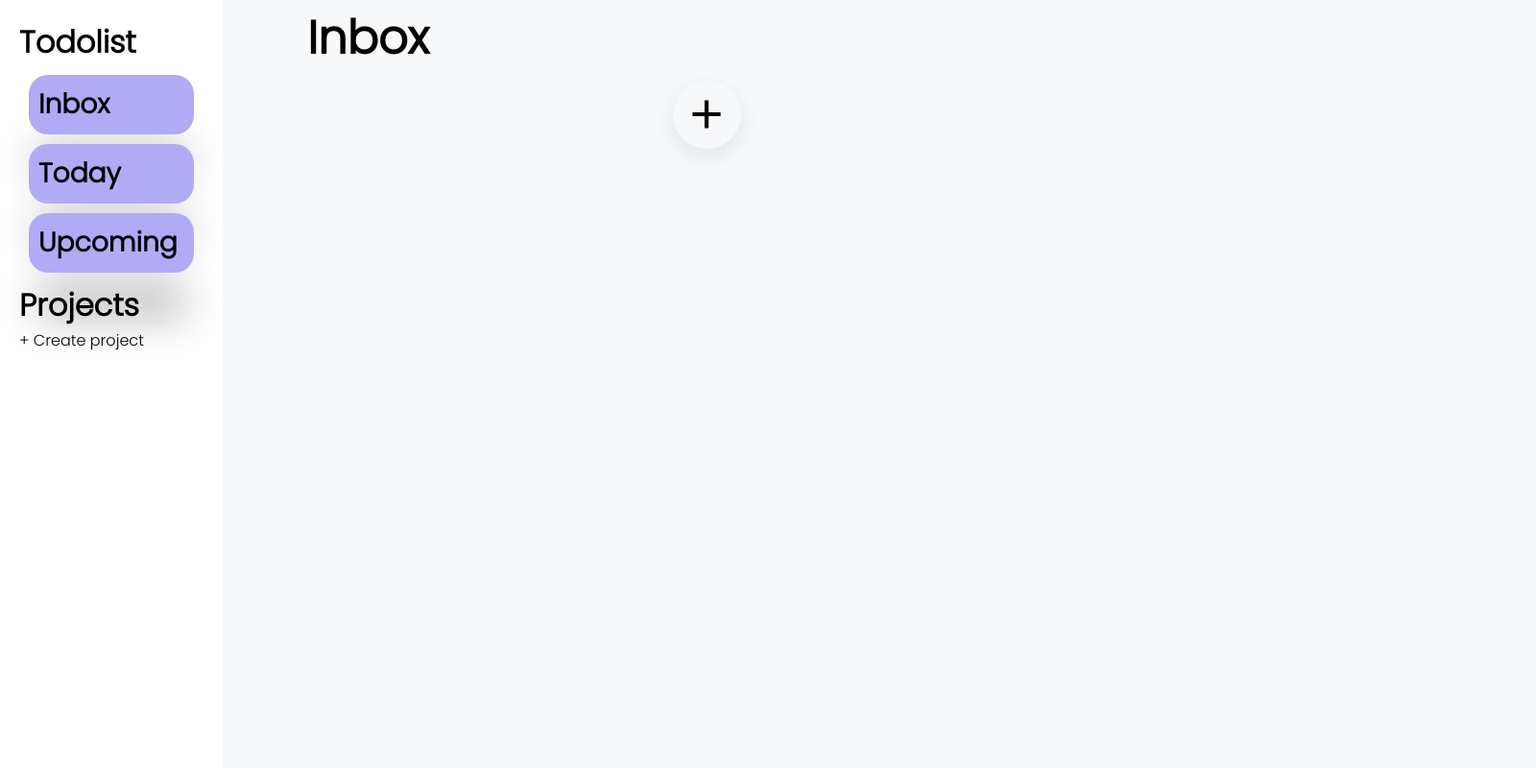
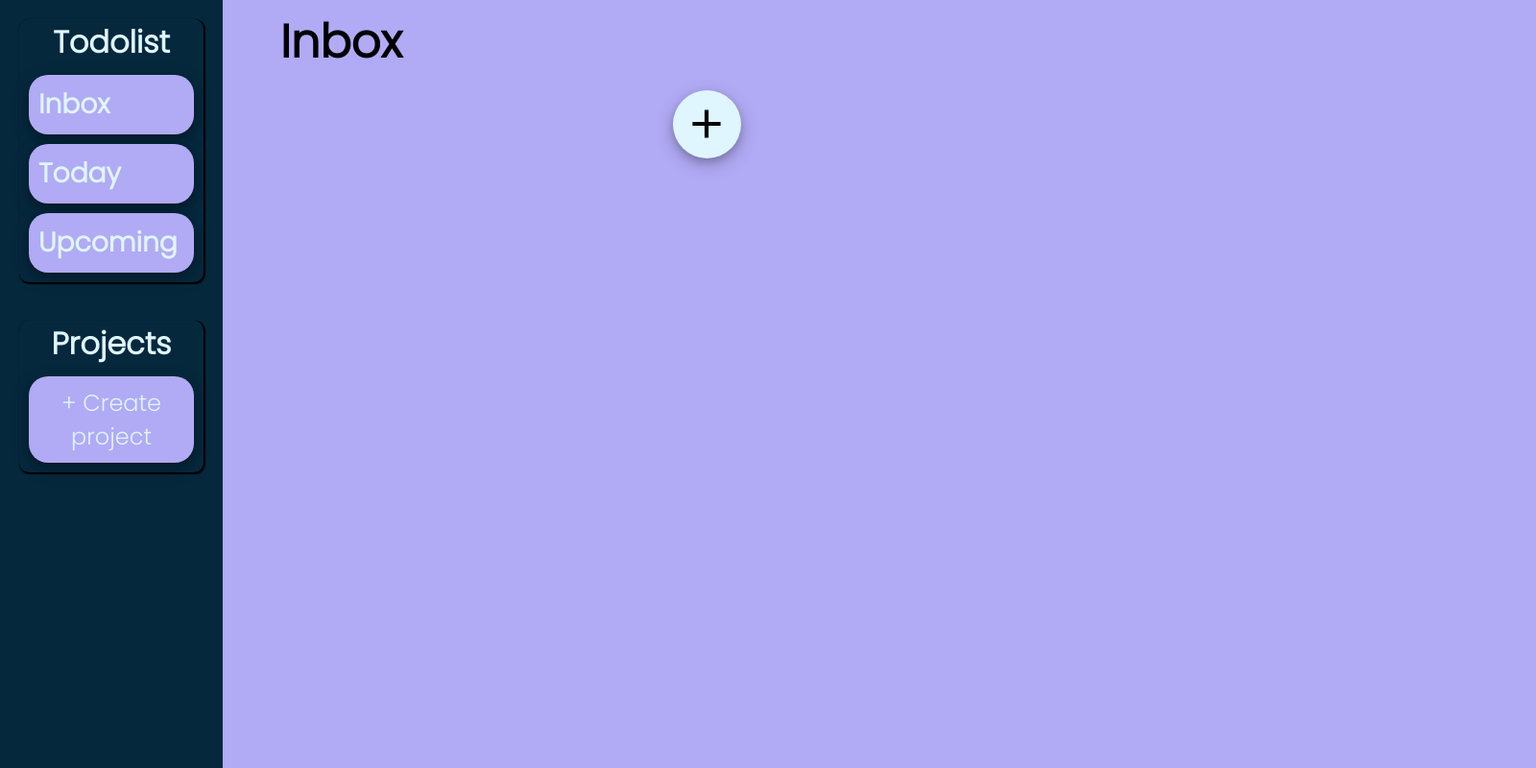
Before and after one commit to lnicepei/todo, a plain HTML site: page index.html in a window 1280 px wide. Shown: the whole page at 96% size, 1600 px wide, since content can reach past the window. Drawn offline with Linux system fonts and the light colour scheme.

Commit message:
Style buttons, sidebar, projects, buttons

```diff
--- a/style.css
+++ b/style.css
@@ -9,7 +9,7 @@
 body{
     height: 100vh;
     width: 100vw;
-    background: #f6f8fa;
+    background: #b1aaf5;
     max-width: 100%;
     overflow-x: hidden;
 }
@@ -17,53 +17,68 @@ body{
 .sidebar{
     width: 15vw;
     height: 100vh;
-    background: #ffffff;
+    background: #06283D;
     display: flex;
     flex-direction: column;
-    color: black;
+    color: #dff6ff;
     position: fixed;
     top: 0;
     padding: 20px;
+    gap: 40px;
+}
+
+.sidebar__top, .sidebar__bottom{
+    box-shadow: 1px 1px 1px 1px black;
+    border-radius: 10px;
+}
+
+.sidebar__bottom{
+    display: flex;
+    flex-direction: column;
+    justify-content: center;
+    text-align: center;
+    font-size: 1rem;
 }
 
 .logo{
     display: flex;
     flex-direction: row;
-    align-items: center;
+    justify-content: center;
     gap: 40px;
     font-size: 1rem;
 }
 
-.inbox, .today, .upcoming, .project{
+.inbox, .today, .upcoming, .project, .projects__btn{
     padding: 10px;
     margin: 10px;
     background: #b1aaf5;
     font-size: 1.5rem;
     border-radius: 20px;
-    box-shadow: rgba(0, 0, 0, 0.2) 0px 60px 40px -7px;
-
+    box-shadow: 0 4px 8px 0 rgba(0, 0, 0, 0.2), 0 6px 20px 0 rgba(0, 0, 0, 0.19);
 }
 
-.inbox:hover, .today:hover, .upcoming:hover, .project:hover{
-    transition: .5s ease;
-    box-shadow: rgba(0, 0, 0, 0.1) 0px 10px 50px;
+.inbox:active, .today:active, .upcoming:active, .project:active{
+    transition: .05s ease;
+    outline: 3px solid #dff6ff;
 }
 
 .project{
     display: flex;
     justify-content: space-between;
+    align-items: center;
     padding: 10px;
 }
 
 .project__btn{
-    color: grey;
+    color: #dff6ff;
 }
 
 .project-name{
-    /* border: 2px solid grey; */
+    display: flex;
+    align-items: center;
     height: 10vh;
-    width: 100%;
-    margin-left: 25vw;
+    width: 68.2%;
+    margin-left: 22.8vw;
     padding-top: 4px;
     font-size: 3rem;
     font-weight: bolder;
@@ -108,6 +123,7 @@ body{
     justify-content: center;
     align-items: center;
     margin-left: 15vw;
+    margin-top: 10px;
     width: 85vw;
     height: auto;
     font-size: 3rem;
@@ -121,7 +137,8 @@ body{
     margin: auto; */
     text-align: center;
     border-radius: 100px;
-    box-shadow: rgba(149, 157, 165, 0.2) 0px 8px 24px;
+    box-shadow: 0 4px 8px 0 rgba(0, 0, 0, 0.2), 0 6px 20px 0 rgba(0, 0, 0, 0.19);
+    background: #dff6ff;
 }
 
 .create-button__btn:hover{
@@ -232,7 +249,7 @@ input:focus, textarea:focus{
     justify-content: space-between;
     align-items: center;
     width: 80%;
-    background: #f6f8fa;
+    background: #DFF6FF;
     color: black;
     box-shadow: 0 4px 8px 0 rgba(0, 0, 0, 0.2), 0 6px 20px 0 rgba(0, 0, 0, 0.19);
     border-radius: 10px;
@@ -264,7 +281,7 @@ input:focus, textarea:focus{
 
 .task__checkbox:hover{
     transition: .2s linear;
-    background-color: lightgray;
+    background-color: #b1aaf5;
 }
 
 .task__name-and-description{
```
